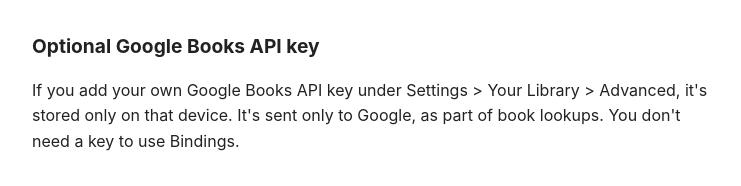
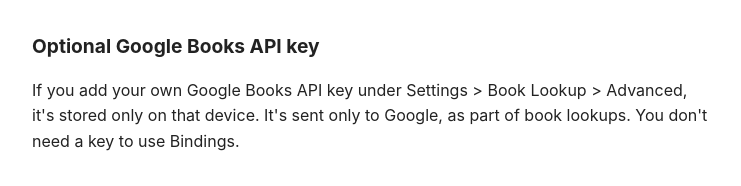
Before and after one commit to Scunningham153917/bindings-privacy, a plain HTML site: page index.html in a window 1280 px wide. Shown: the part 840-1026 px from the top of the page, without its empty margins (268-1009 px from the left). Drawn offline with Linux system fonts and the light colour scheme.

Commit message:
Update index.html

```diff
--- a/index.html
+++ b/index.html
@@ -39,7 +39,7 @@
 <p>Google and Open Library get these requests the same way any website does when you visit it. Their own privacy policies apply: <a href="https://policies.google.com/privacy">Google Privacy Policy</a> and <a href="https://archive.org/about/terms.php">Internet Archive (Open Library) terms</a>.</p>
 
 <h2>Optional Google Books API key</h2>
-<p>If you add your own Google Books API key under Settings &gt; Your Library &gt; Advanced, it's stored only on that device. It's sent only to Google, as part of book lookups. You don't need a key to use Bindings.</p>
+<p>If you add your own Google Books API key under Settings &gt; Book Lookup &gt; Advanced, it's stored only on that device. It's sent only to Google, as part of book lookups. You don't need a key to use Bindings.</p>
 
 <h2>Camera, photos and files</h2>
 <ul>
```
